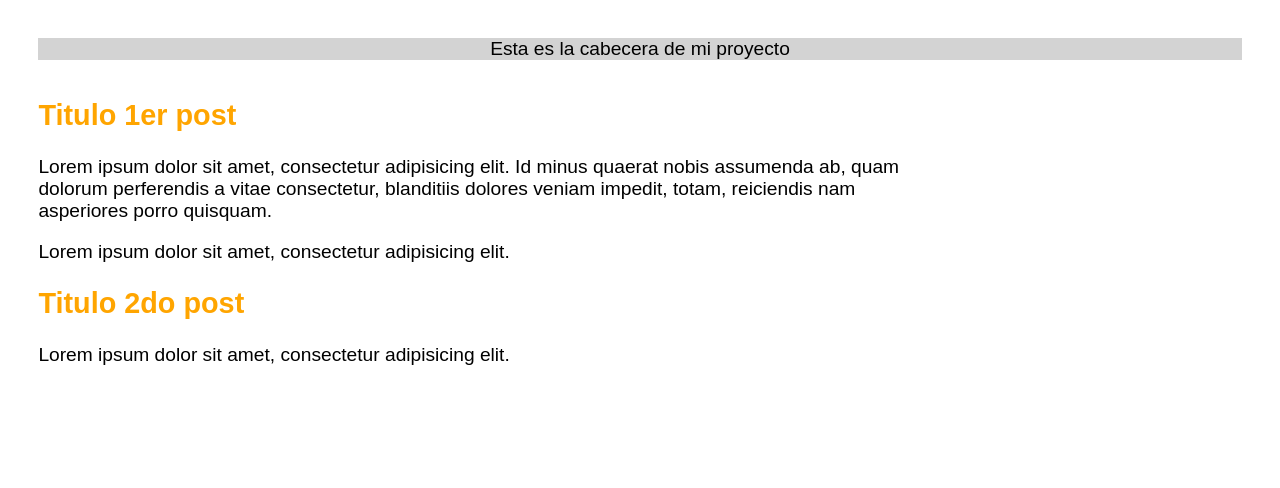
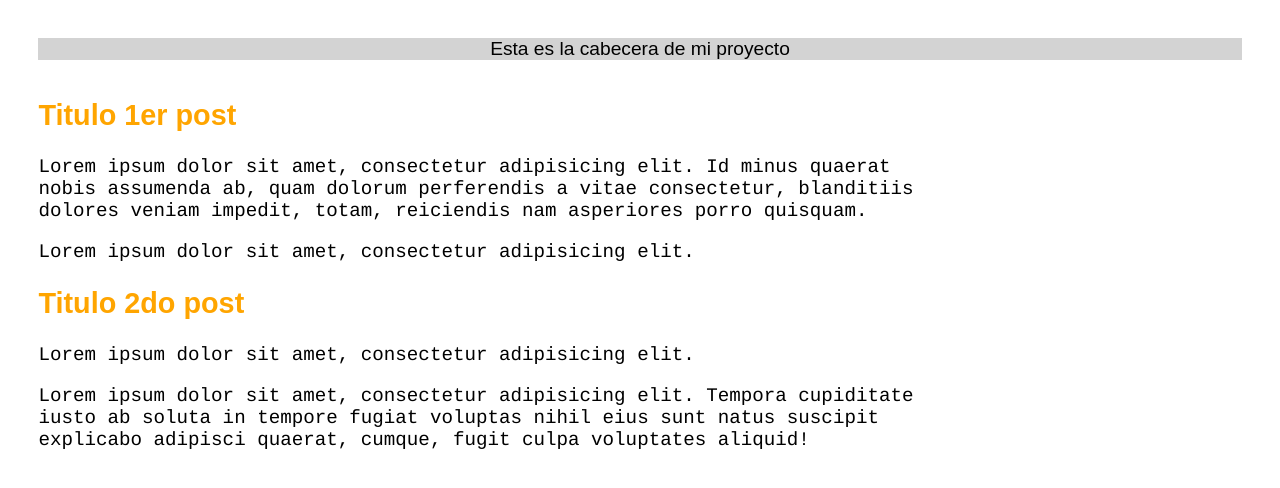
Before and after one commit to Chaloto3/hyperblog, a plain HTML site: page index.html in a window 1280 px wide. Drawn offline with Linux system fonts and the light colour scheme.

Commit message:
Agregado el contenido adicional del blog y una mejor tipografia

```diff
--- a/css/style.css
+++ b/css/style.css
@@ -22,3 +22,7 @@ h2 {
 	margin: 2em;
 	text-align: left;
 }
+
+.container p {
+	font-family: Courier
+}
--- a/index.html
+++ b/index.html
@@ -17,6 +17,7 @@
 		<p>Lorem ipsum dolor sit amet, consectetur adipisicing elit.</p>
 		<h2>Titulo 2do post</h2>
 		<p>Lorem ipsum dolor sit amet, consectetur adipisicing elit.</p>
+		<p>Lorem ipsum dolor sit amet, consectetur adipisicing elit. Tempora cupiditate iusto ab soluta in tempore fugiat voluptas nihil eius sunt natus suscipit explicabo adipisci quaerat, cumque, fugit culpa voluptates aliquid!</p>
 	</div>
 </body>
 </html>
```
